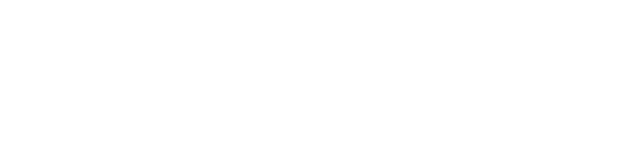
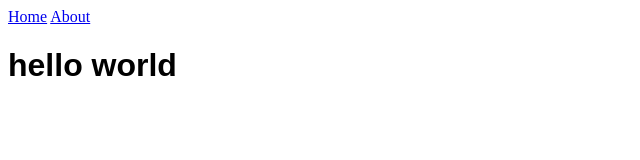
Before and after one commit to natydavila/davila, a plain HTML site: page index.html in a window 1280 px wide. Shown: the whole page, without its empty margins (0-640 px from the left). Drawn offline with Linux system fonts and the light colour scheme.

Commit message:
Update index.html

```diff
--- a/index.html
+++ b/index.html
@@ -3,11 +3,12 @@
       <title>
           my page
        </title>
-         <link href="./style.css" type="stylesheet"/>
+         <link href="./style.css" rel="stylesheet"/>
          <style>
             header {
                font-family: sans-serif;
-            /}
+            }
+      </style>
      </head>
       <body>
          <nav>
```
